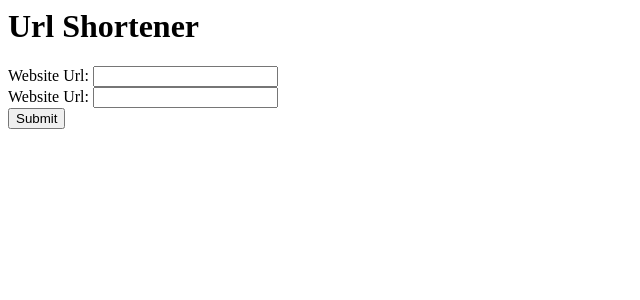
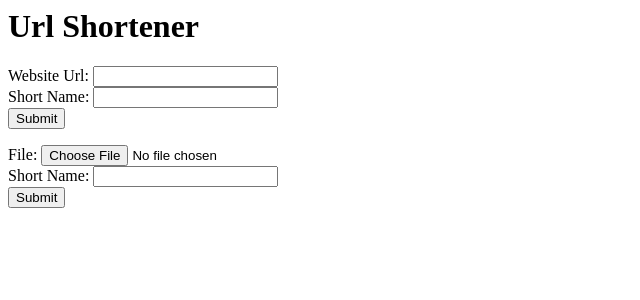
Before and after one commit to AkifPinarci/Learning-Flask, a Flask app: page / in a window 1280 px wide. Shown: the top 300 px of the page, without its empty margins (0-640 px from the left). Run offline with Flask 2, Linux system fonts and the light colour scheme.

Commit message:
Home added

```diff
--- a/templates/home.html
+++ b/templates/home.html
@@ -1,13 +1,28 @@
 <h1>Url Shortener</h1>
+{% for message in get_flashed_messages() %}
+<h2>{{ message }}</h2>
+{%endfor%}
 
-<form action =  "your-url">
+<form action =  "your-url" method = "post">
 
     <label for="url">Website Url: </label>
     <input type = "url" name = "url" value = "" required>
     <br>
-    <label for="code">Website Url: </label>
+    <label for="code">Short Name: </label>
     <input type = "text" name = "code" value = "" required>
     <br>
     <input type = "submit" name = "Shorten">
 
 </form>
+
+<form action =  "your-url" method = "post" enctype = "multipart/form-data">
+
+    <label for="file">File: </label>
+    <input type = "file" name = "file" value = "" required>
+    <br>
+    <label for="code">Short Name: </label>
+    <input type = "text" name = "code" value = "" required>
+    <br>
+    <input type = "submit" name = "Shorten">
+
+</form>
```
